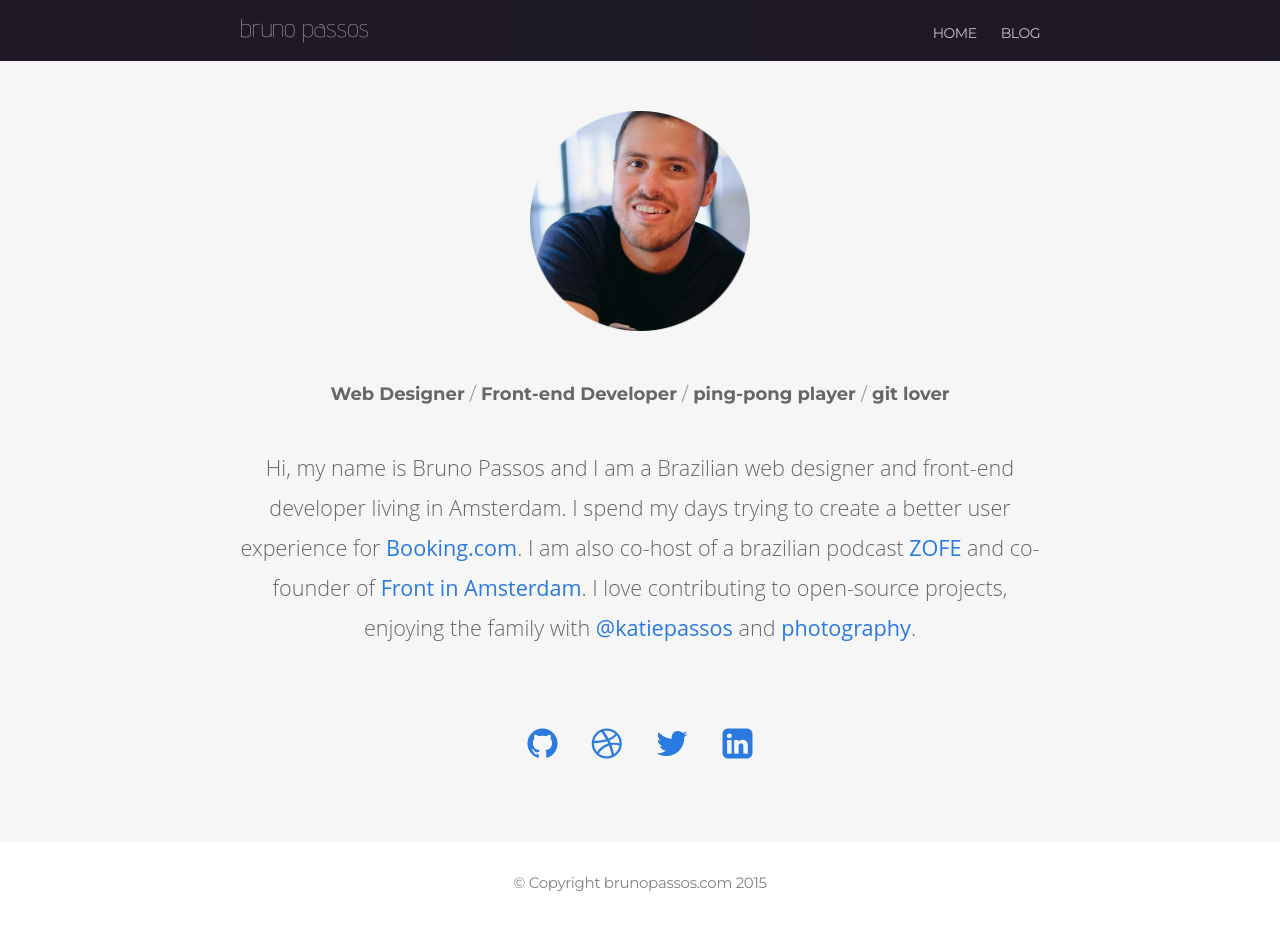
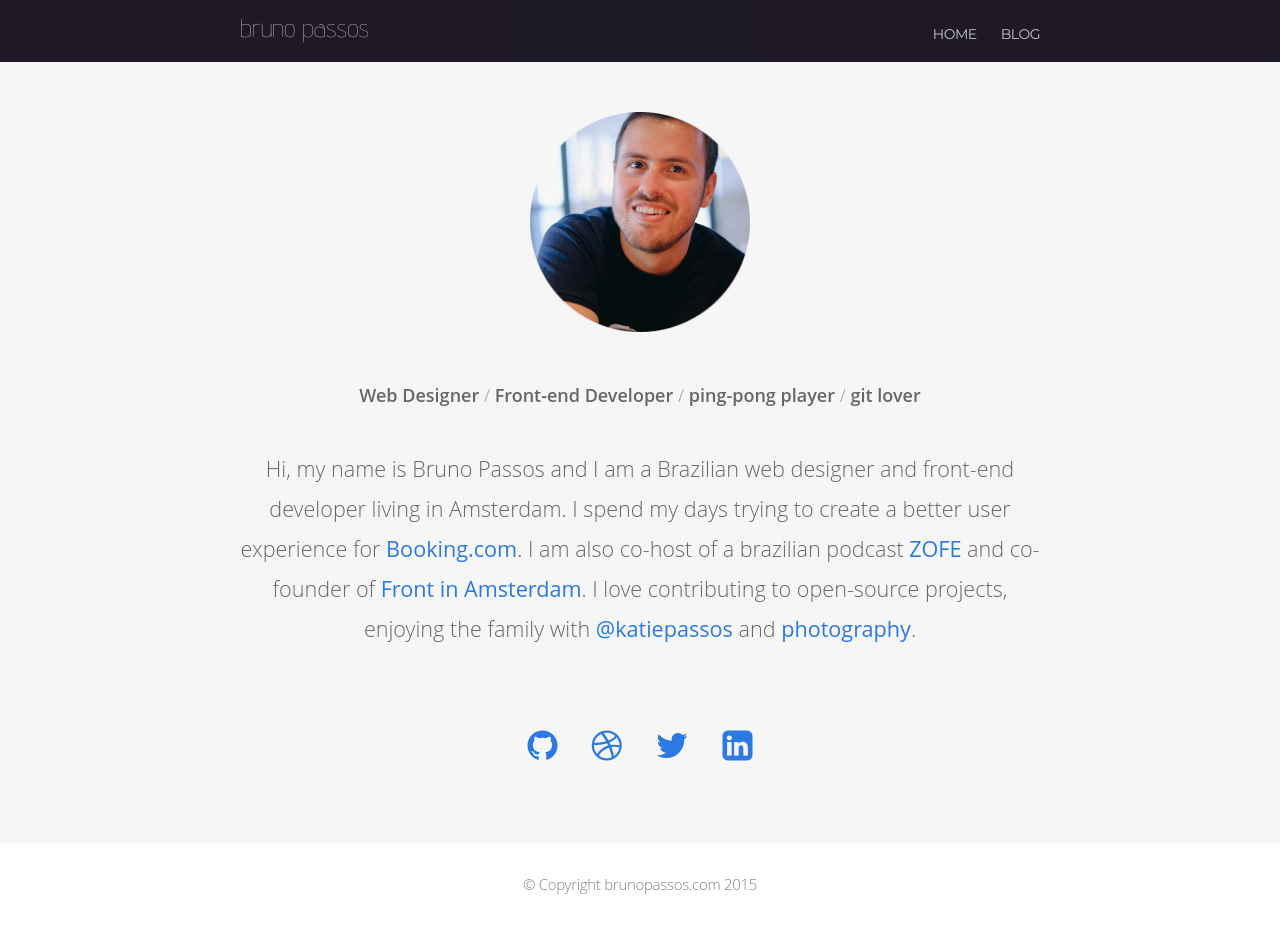
Before and after one commit to bpassos-zz/bpassos.github.io, a Jekyll site: the page built from index.html, in a window 1280 px wide. Built offline with Jekyll 4.4.1, drawn with Linux system fonts in a browser that asks for light colours; nearby versions of some CDN libraries; some web fonts are replaced; library files that are not in the unit come from our copies.

Commit message:
Changing body font to Open Sans

```diff
--- a/_includes/head.html
+++ b/_includes/head.html
@@ -4,6 +4,7 @@
     <title>{% if page.title %}{{ page.title }}{% else %}{{ site.title }}{% endif %}</title>
     <meta name="viewport" content="width=device-width">
     <meta name="description" content="{{ site.description }}">
+    <meta name="viewport" content="width=device-width, initial-scale=1">
     <link rel="canonical" href="{{ page.url | replace:'index.html','' | prepend: site.baseurl | prepend: site.url }}">
     <link href='http://fonts.googleapis.com/css?family=Advent+Pro:100' rel='stylesheet' type='text/css'>
     <link href='http://fonts.googleapis.com/css?family=Open+Sans+Condensed:300' rel='stylesheet' type='text/css'>
--- a/assets/css/main.css
+++ b/assets/css/main.css
@@ -9,7 +9,7 @@
 html, body { height: 100%; }
 
 body {
-  font-family: "Montserrat", sans-serif, Helvetica;quotes: ;
+  font-family: "Open Sans", sans-serif, Helvetica;quotes: ;
   /*font-family: 'Open sans', Helvetica, Arial, sans-serif;*/
   font-size: 16px;
   line-height: 1.5;
```
